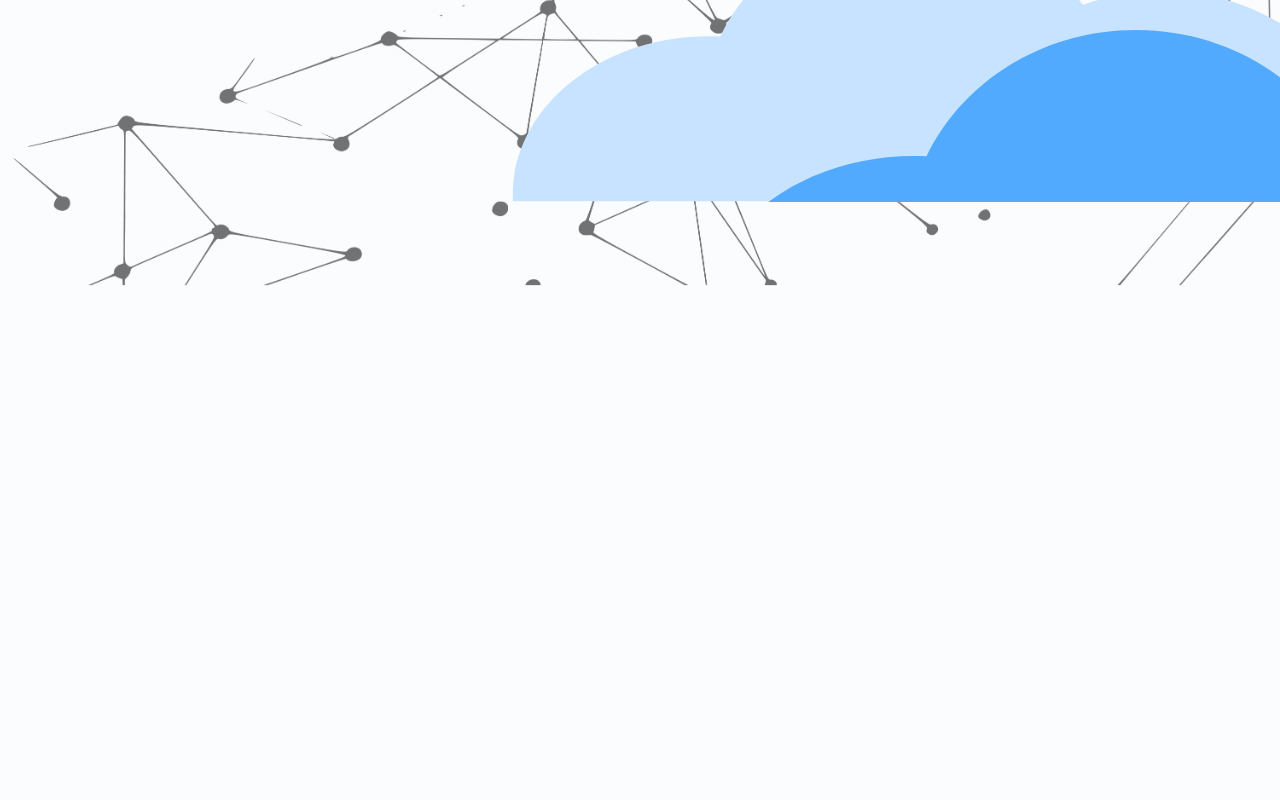
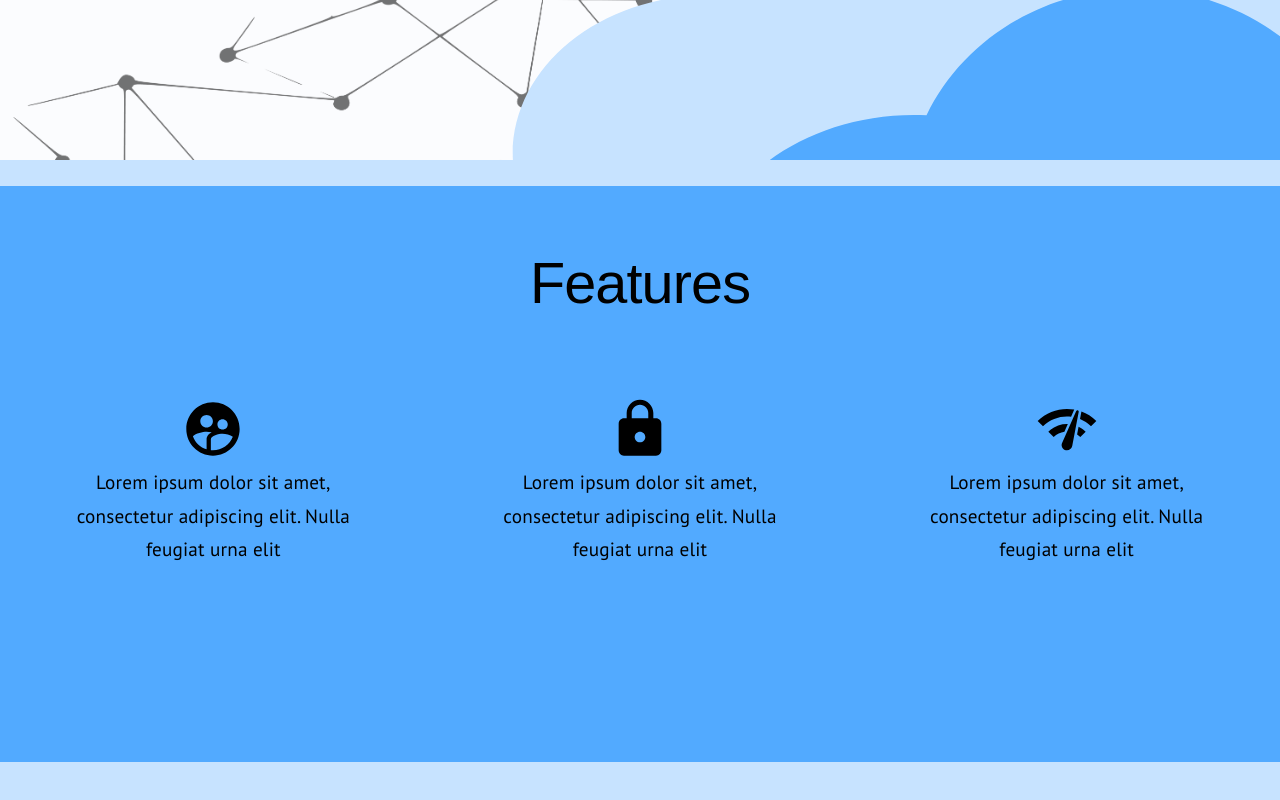
Before and after one commit to MatthewDinh419/ASAProxies, a React (Create React App) app in the folder frontend/: page / in a window 1280 px wide. Shown: the part 588-1388 px from the top of the page. Before the commit the page ends 954 px from the top, so only its background shows below. Built offline with nearby package versions, Linux system fonts and the light colour scheme; a web font is replaced by a local one; what react-stripe-elements would draw is missing.

Commit message:
Added second part of homepage

```diff
--- a/frontend/src/components/homepage.js
+++ b/frontend/src/components/homepage.js
@@ -9,6 +9,9 @@ import LightBlueCloud from "../../assets/light-blue-cloud.svg";
 import DarkBlueCloud from "../../assets/dark-blue-cloud.svg";
 import NetworkLines from "../../assets/network-lines.svg";
 import { Button } from "@material-ui/core";
+import SupervisedUserCircleIcon from "@material-ui/icons/SupervisedUserCircle";
+import LockIcon from "@material-ui/icons/Lock";
+import NetworkCheckIcon from "@material-ui/icons/NetworkCheck";
 
 class Homepage extends React.Component {
   render() {
@@ -61,6 +64,7 @@ class Homepage extends React.Component {
             </Grid>
           </Grid>
         </div>
+        {/* Cloud Div */}
         <div className={classes.cloudDivStyle}>
           <img
             className={`${classes.cloudStyle} ${classes.networkStyle}`}
@@ -78,6 +82,47 @@ class Homepage extends React.Component {
             alt="light-blue-cloud"
           />
         </div>
+        {/* Features Div */}
+        <div className={classes.lbRectangleStyle}>
+          <div className={classes.dbRectangleStyle}>
+            <Grid
+              direction={"row"}
+              className={classes.featuresCardContainer}
+              container
+              spacing={0}
+            >
+              <Grid item xs={12}>
+                <Typography
+                  className={`${classes.headerStyle} ${classes.featuresHeaderStyle}`}
+                  variant="h1"
+                >
+                  Features
+                </Typography>
+              </Grid>
+              <Grid className={classes.iconGridStyle} item xs={4}>
+                <SupervisedUserCircleIcon className={classes.iconStyle} />
+                <Typography className={classes.subStyle} variant="subtitle1">
+                  Lorem ipsum dolor sit amet, consectetur adipiscing elit. Nulla
+                  feugiat urna elit
+                </Typography>
+              </Grid>
+              <Grid className={classes.iconGridStyle} item xs={4}>
+                <LockIcon className={classes.iconStyle} />
+                <Typography className={classes.subStyle} variant="subtitle1">
+                  Lorem ipsum dolor sit amet, consectetur adipiscing elit. Nulla
+                  feugiat urna elit
+                </Typography>
+              </Grid>
+              <Grid className={classes.iconGridStyle} item xs={4}>
+                <NetworkCheckIcon className={classes.iconStyle} />
+                <Typography className={classes.subStyle} variant="subtitle1">
+                  Lorem ipsum dolor sit amet, consectetur adipiscing elit. Nulla
+                  feugiat urna elit
+                </Typography>
+              </Grid>
+            </Grid>
+          </div>
+        </div>
       </div>
     );
   }
--- a/frontend/src/styling/homepage.js
+++ b/frontend/src/styling/homepage.js
@@ -25,6 +25,12 @@ export const useStyles = (theme) => ({
   },
   plansButtonContainer: {
     marginTop: "10%",
+  },
+  featuresCardContainer: {
+    textAlign: "center",
+  },
+  iconGridStyle: {
+    padding: "1rem 3rem 1rem 3rem",
   },
   // Components Styling
   buttonStyle: {
@@ -58,19 +64,59 @@ export const useStyles = (theme) => ({
     right: 0,
     bottom: "-45%",
     width: "100%",
-    // transform: "rotate(71.12deg)",
+  },
+  lbRectangleStyle: {
+    position: "absolute",
+    background: "#C7E3FF",
+    marginTop: "-.05%",
+    height: "80%",
+    width: "100%",
+  },
+  dbRectangleStyle: {
+    background: "#52AAFF",
+    marginTop: "2%",
+    marginBottom: "2%",
+    height: "90%",
+    width: "100%",
+  },
+  cardStyle: {
+    backgroundColor: "#2e2b40",
+    width: "20%",
+    margin: "auto",
+    borderRadius: 25,
+  },
+  iconStyle: {
+    fontSize: "5vw",
+    [theme.breakpoints.down("sm")]: {
+      fontSize: "5.2vw",
+    },
+    [theme.breakpoints.down("xs")]: {
+      fontSize: "5.4vw",
+    },
   },
   // Typography Styling
   headerStyle: {
-    fontSize: "4.5rem",
+    fontSize: "4.5vw",
     color: "black",
     fontFamily: `"Ramabhadra",sans-serif`,
+    [theme.breakpoints.down("sm")]: {
+      fontSize: "7.25vw",
+    },
+    [theme.breakpoints.down("xs")]: {
+      fontSize: "10vw",
+    },
   },
   subStyle: {
     color: "black",
-    fontSize: "1.75rem",
+    fontSize: "1.5vw",
     display: "inline-block",
     fontFamily: `"PT Sans",sans-serif`,
+    [theme.breakpoints.down("sm")]: {
+      fontSize: "2.48vw",
+    },
+    [theme.breakpoints.down("xs")]: {
+      fontSize: "3.26vw",
+    },
   },
   subRedStyle: {
     color: "red",
@@ -78,4 +124,8 @@ export const useStyles = (theme) => ({
   subGreenStyle: {
     color: "green",
   },
+  featuresHeaderStyle: {
+    marginTop: "5%",
+    marginBottom: "5%",
+  },
 });
```
